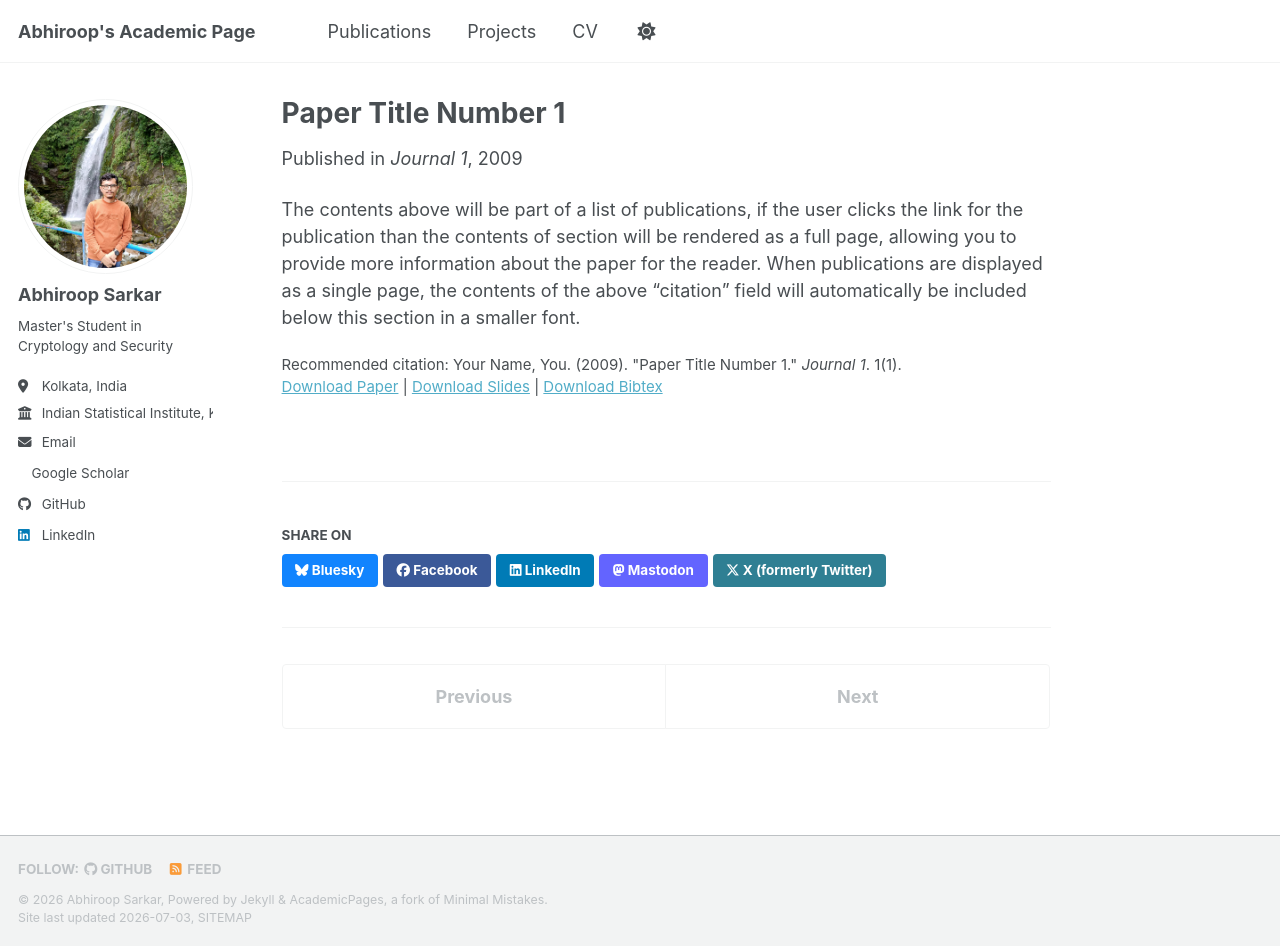
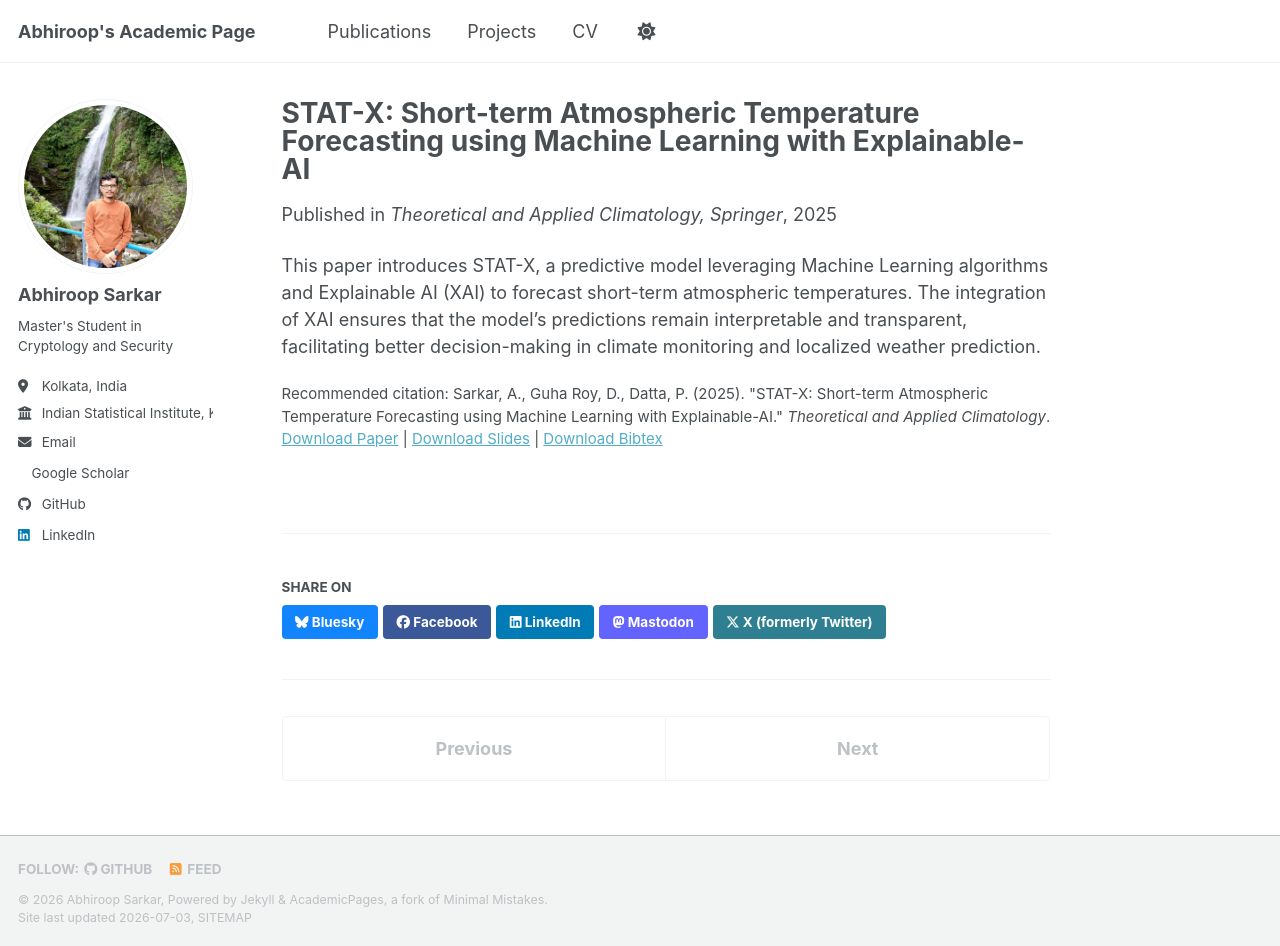
Before and after one commit to Abhiroop2004/Abhiroop2004.github.io, a Jekyll site: the page built from _publications/2025-statx.md, in a window 1280 px wide and 946 px high. Built offline with Jekyll 4.4.1, drawn with Linux system fonts in a browser that asks for light colours; a style sheet for code colours, icons or effects is not loaded.

Commit message:
Changes to publications page

```diff
--- a/_config.yml
+++ b/_config.yml
@@ -84,12 +84,12 @@ author:
 
 # Publication Category - The following the list of publication categories and their headings
 publication_category:
-  books:
-    title: 'Books'
-  manuscripts:
-    title: 'Journal Articles'
+  journals:
+    title: "Journal Articles"
   conferences:
-    title: 'Conference Papers'
+    title: "Conference Proceedings"
+  preprints:
+    title: "Preprints"
 
 # Site Settings
 teaser                   :  # filename of teaser fallback teaser image placed in /images/ for social media previews
--- a/_publications/2025-statx.md
+++ b/_publications/2025-statx.md
@@ -1,14 +1,14 @@
 ---
-title: "Paper Title Number 1"
+title: "STAT-X: Short-term Atmospheric Temperature Forecasting using Machine Learning with Explainable-AI"
 collection: publications
 category: manuscripts
-permalink: /publication/2009-10-01-paper-title-number-1
-excerpt: 'This paper is about the number 1. The number 2 is left for future work.'
-date: 2009-10-01
-venue: 'Journal 1'
-slidesurl: 'https://academicpages.github.io/files/slides1.pdf'
-paperurl: 'https://academicpages.github.io/files/paper1.pdf'
-bibtexurl: 'https://academicpages.github.io/files/bibtex1.bib'
-citation: 'Your Name, You. (2009). &quot;Paper Title Number 1.&quot; <i>Journal 1</i>. 1(1).'
+permalink: /publication/2025-01-01-stat-x
+excerpt: 'This paper presents a machine learning framework incorporating Explainable AI (XAI) techniques to provide accurate and interpretable short-term atmospheric temperature forecasts.'
+date: 2025-01-01
+venue: 'Theoretical and Applied Climatology, Springer'
+slidesurl: 'https://Abhiroop2004.github.io/files/slides_statx.pdf'
+paperurl: 'https://doi.org/10.1007/s00704-025-05693-8'
+bibtexurl: 'https://Abhiroop2004.github.io/files/bibtex_statx.bib'
+citation: 'Sarkar, A., Guha Roy, D., Datta, P. (2025). &quot;STAT-X: Short-term Atmospheric Temperature Forecasting using Machine Learning with Explainable-AI.&quot; <i>Theoretical and Applied Climatology</i>.'
 ---
-The contents above will be part of a list of publications, if the user clicks the link for the publication than the contents of section will be rendered as a full page, allowing you to provide more information about the paper for the reader. When publications are displayed as a single page, the contents of the above "citation" field will automatically be included below this section in a smaller font.
+This paper introduces STAT-X, a predictive model leveraging Machine Learning algorithms and Explainable AI (XAI) to forecast short-term atmospheric temperatures. The integration of XAI ensures that the model's predictions remain interpretable and transparent, facilitating better decision-making in climate monitoring and localized weather prediction.
```
Also changed, not shown: _pages/portfolio.md (+22 -5 lines), _publications/2023-08-02-iot-co2.md (+2 -2 lines), _publications/2024-agrogenie.md (+2 -2 lines), _publications/2024-dlp-overview.md (+2 -2 lines).
